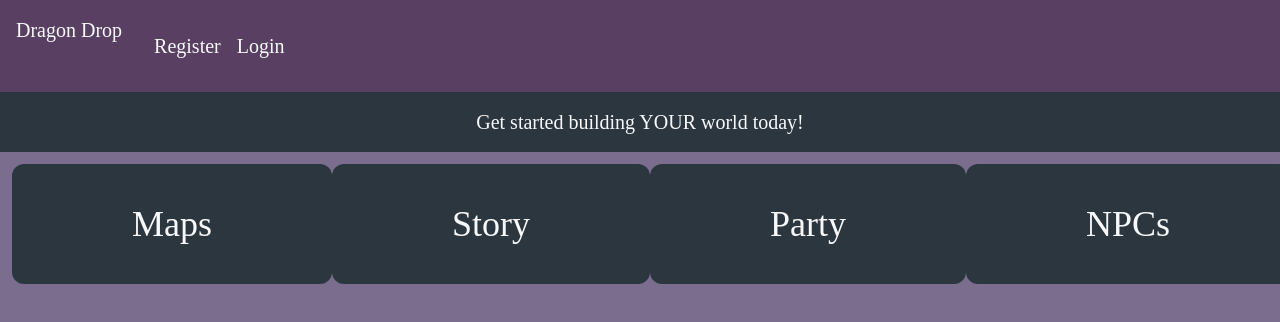
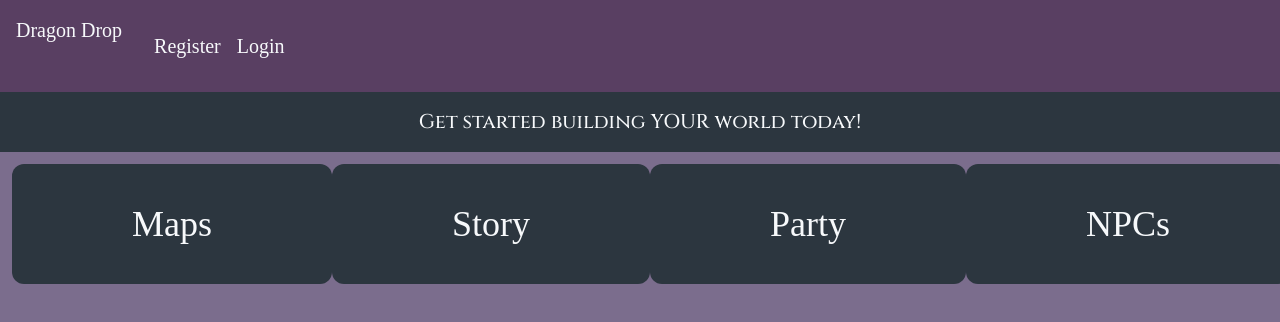
Before and after one commit to 0lgaP/Dragon-Drop, a React (Create React App) app in the folder client/: page / in a window 1280 px wide. Shown: the top 322 px of the page. Built offline with nearby package versions, Linux system fonts and the light colour scheme; no server answers; a web font is replaced by a local one.

Commit message:
change font in navbar

```diff
--- a/client/src/components/Navbar.jsx
+++ b/client/src/components/Navbar.jsx
@@ -12,7 +12,7 @@ const Navbar = (props) => {
   // console.log("campaign id status in navbar: ", campaign)
   if (JSON.parse(userAuth) === auth.user_id && campaign()) {
     return (
-      <nav className="bg-primary h-1/16 p-1 ">
+      <nav className="bg-primary h-1/16 p-1 font-cinzel">
         <div className="links flex flex-row justify-evenly h-1/16 m-6 text-textcolor text-xl">
           <div className="dropdown">
             <Link
@@ -20,22 +20,7 @@ const Navbar = (props) => {
               className="hover:font-bold flex flex-direction-row items-center"
             >
               Maps
-              {/* <svg xmlns="http://www.w3.org/2000/svg" width="16" height="16" fill="currentColor" class="bi bi-caret-down-fill" viewBox="0 0 16 16">
-
-                <path d="M7.247 11.14 2.451 5.658C1.885 5.013 2.345 4 3.204 4h9.592a1 1 0 0 1 .753 1.659l-4.796 5.48a1 1 0 0 1-1.506 0z" />
-
-              </svg> */}
             </Link>
-
-            {/*
-            <div class="dropdown-content">
-
-              <Link to={ `/users/${u_id}/campaigns/${campaign()}/maps/new` }>
-                New Map
-              </Link>
-
-              <a href="#">Delete Map</a>
-            </div> */}
           </div>
           <Link
             to={`/users/${u_id}/campaigns/${campaign()}/story`}
@@ -60,7 +45,7 @@ const Navbar = (props) => {
     );
   } else {
     return (
-      <nav className="bg-primary h-1/16 p-4 text-textcolor text-xl ">
+      <nav className="bg-primary h-1/16 p-4 text-textcolor font-cinzel text-xl ">
         <h2>Get started building YOUR world today!</h2>
       </nav>
     );
```
